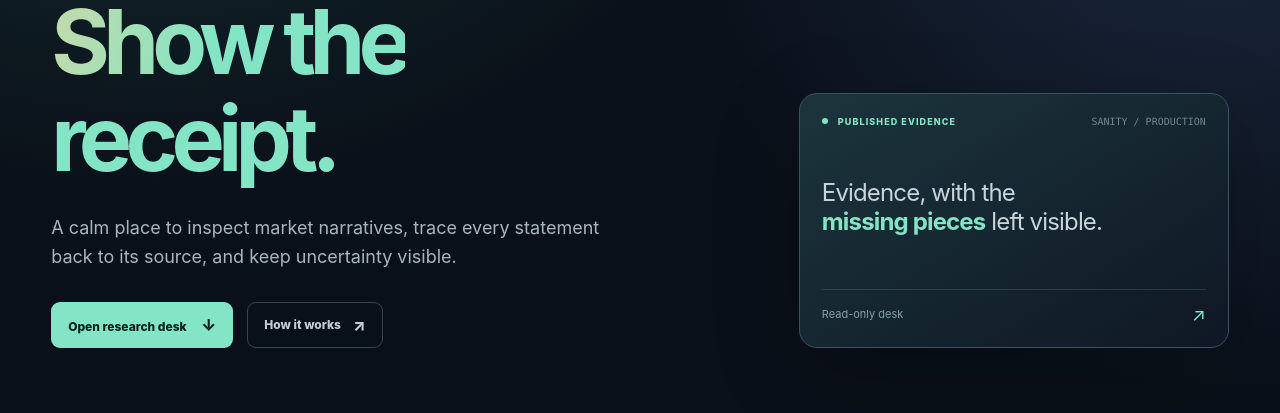
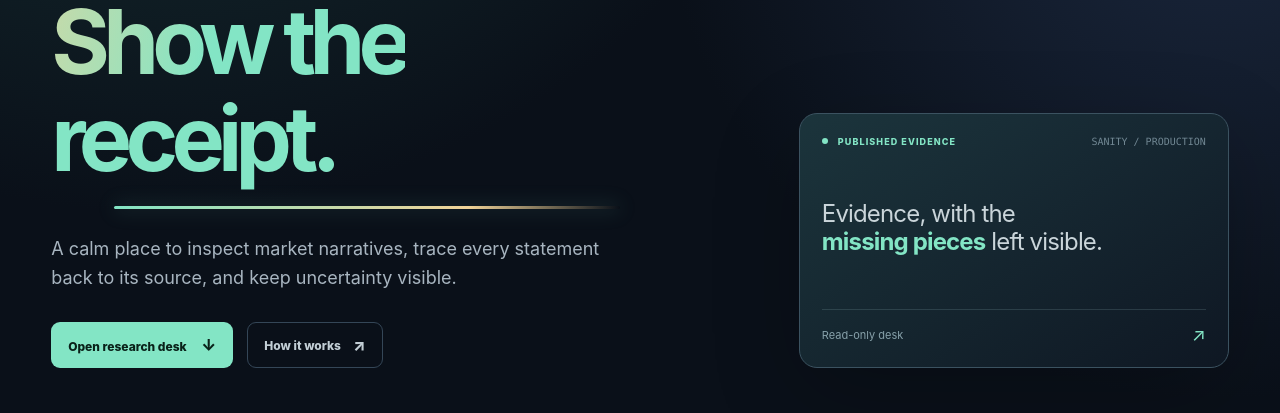
Before and after one commit to PHONIEXz/market-evidence-desk, a website: page web/index.html in a window 1280 px wide. Shown: the part 317-730 px from the top of the page. Drawn offline with Linux system fonts and the light colour scheme.

Commit message:
Make hero headline replayable with a separate rule

```diff
--- a/web/index.html
+++ b/web/index.html
@@ -23,7 +23,7 @@
 
   <main id="top">
     <section class="hero">
-      <div class="hero-copy"><p class="eyebrow">EVIDENCE DESK <span>·</span> SOURCE-LINKED RESEARCH</p><h1><span class="title-line">Make the claim.</span> <span class="title-line"><em class="title-accent">Show the receipt.</em></span></h1><p class="hero-lede">A calm place to inspect market narratives, trace every statement back to its source, and keep uncertainty visible.</p><div class="hero-actions"><button class="button-primary" id="jump-to-desk" type="button">Open research desk <span>↓</span></button><a class="button-quiet" href="#how-it-works">How it works <span>↗</span></a></div></div>
+      <div class="hero-copy"><p class="eyebrow">EVIDENCE DESK <span>·</span> SOURCE-LINKED RESEARCH</p><h1><button class="hero-title-trigger" id="hero-title-replay" type="button" aria-label="Make the claim. Show the receipt. Replay title animation" title="Replay the title animation"><span class="title-line">Make the claim.</span><span class="title-line"><em class="title-accent">Show the receipt.</em></span><span class="title-rule" aria-hidden="true"></span></button></h1><p class="hero-lede">A calm place to inspect market narratives, trace every statement back to its source, and keep uncertainty visible.</p><div class="hero-actions"><button class="button-primary" id="jump-to-desk" type="button">Open research desk <span>↓</span></button><a class="button-quiet" href="#how-it-works">How it works <span>↗</span></a></div></div>
       <div class="hero-card" aria-label="Desk status"><div class="hero-card-top"><span class="status-chip"><i></i> PUBLISHED EVIDENCE</span><span class="mono">SANITY / PRODUCTION</span></div><div class="hero-card-title">Evidence, with the<br><strong>missing pieces</strong> left visible.</div><div class="hero-card-bottom"><span>Read-only desk</span><span class="arrow">↗</span></div></div>
     </section>
 
```
